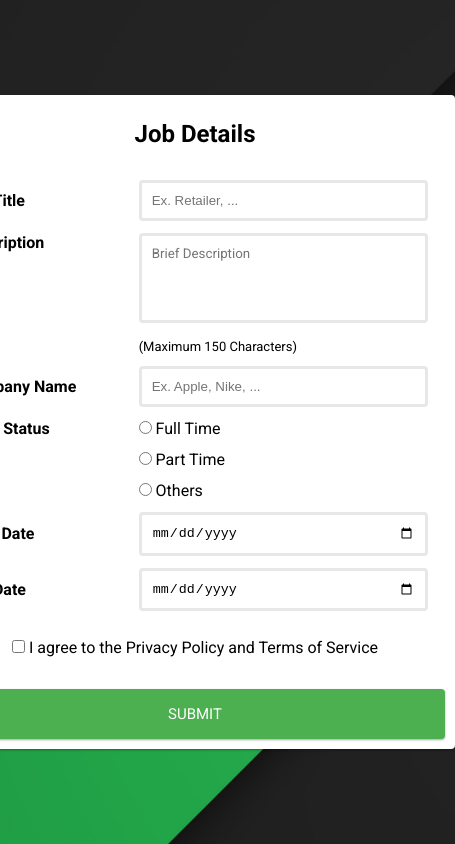
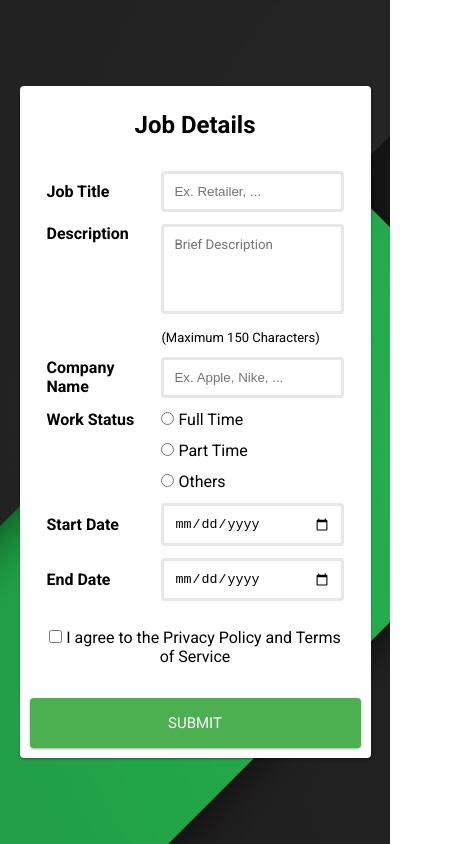
Before and after one commit to bunleaps/hci-lab2, a plain HTML site: page index.html in a window 390 px wide. Shown: the whole page, 455 px wide, since content can reach past the window. Drawn offline with Linux system fonts and the light colour scheme.

Commit message:
add responsive

```diff
--- a/style.css
+++ b/style.css
@@ -114,3 +114,13 @@ button {
     text-align: center;
     padding: 20px 0;
 }
+
+@media screen and (max-width: 516px) {
+    div.container {
+        width: 90%;
+    }
+
+    table {
+        width: fit-content;
+    }
+}
```
